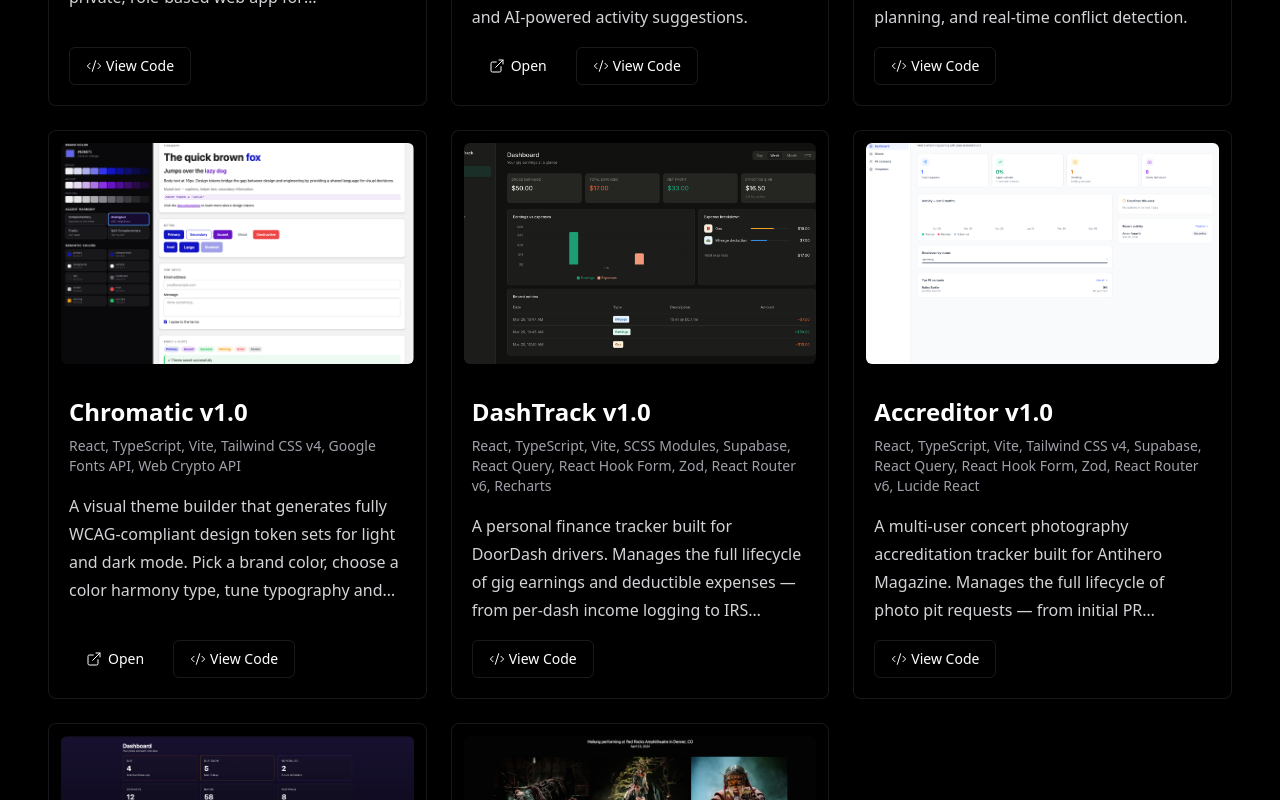
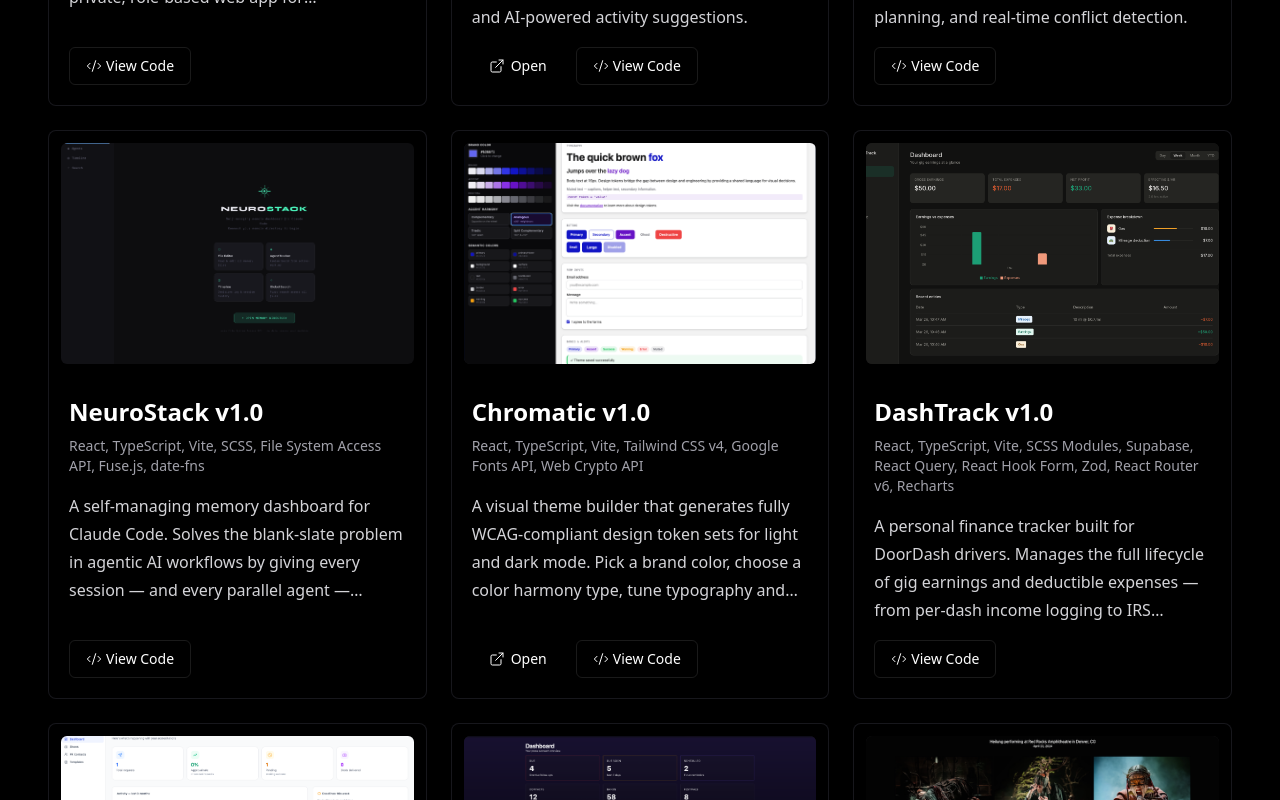
Before and after one commit to tworoniak/dev-portfolio-v2, a React (Vite) app: page / in a window 1280 px wide. Shown: the part 1020-1820 px from the top of the page. Built offline with nearby package versions, Linux system fonts and the light colour scheme.

Commit message:
update projects

```diff
--- a/src/data/projects.ts
+++ b/src/data/projects.ts
@@ -168,6 +168,48 @@
 
     lessons:
       "Building a monorepo from scratch with pnpm workspaces clarified how much friction shared types eliminate when the frontend and backend evolve together. Conflict detection as a pure function over plan items — comparing ISO time intervals — turned out to be the simplest and most testable part of the whole feature. Better Auth's drizzle adapter made session management feel native to the ORM layer rather than bolted on, though coordinating its required Zod v4 internals against the app's Zod v3 dependency required a targeted pnpm override to keep both working without interference.",
+  },
+  {
+    id: 'neurostack',
+    slug: 'neurostack',
+    title: 'NeuroStack v1.0',
+    description:
+      'A self-managing memory dashboard for Claude Code. Solves the blank-slate problem in agentic AI workflows by giving every session — and every parallel agent — shared, structured context. Reads and writes a directory of markdown memory files directly from the browser via the File System Access API, with a live file editor, multi-agent Kanban board, decisions timeline, and fuzzy full-text search.',
+    tech: [
+      'React',
+      'TypeScript',
+      'Vite',
+      'SCSS',
+      'File System Access API',
+      'Fuse.js',
+      'date-fns',
+    ],
+    image: '/images/projects/neurostack.png',
+    // liveUrl: 'https://your-neurostack-deployment.vercel.app',
+    codeUrl: 'https://github.com/tworoniak/neurostack',
+    featured: true,
+
+    problem:
+      "Every Claude Code session starts with zero context. There is no memory of which branches are active, which bugs were solved yesterday, which architecture decisions were already made, or what the other agents running in parallel are currently touching. The built-in MEMORY.md system has a 200-line cap, no structure, and no way to coordinate across multiple simultaneous agents — which meant constantly re-explaining context, re-solving known problems, and occasionally having parallel agents silently overwrite each other's work.",
+
+    solution:
+      'NeuroStack replaces the flat MEMORY.md file with a structured directory of purpose-built markdown files — a routing index, a live agent coordination file, per-project state files, a decisions log, a gotchas registry, and a rolling worklog. A Claude Code protocol enforces continuous writes during sessions rather than batch writes at the end, so parallel agents always see current state. The companion dashboard — a local Vite app using the File System Access API — surfaces all of this as a live UI: a file editor with save-on-⌘S, a Kanban board parsed directly from active-work.md, a chronological timeline of decisions and session history, and a fuzzy search across every memory file. No server, no database, no sync service — just markdown files on disk and a browser reading them.',
+
+    features: [
+      'File Editor — recursive file tree of all .md files in the memory directory, live textarea editor with dirty-state tracking, ⌘S to save, and line count display',
+      'Agent Tracker — Kanban board with Working / Blocked / Done columns parsed live from active-work.md; expandable cards show task, current action, files touched, and start time; quick-add form writes new agent entries directly to the file',
+      'Timeline — tabbed view of decisions.md and worklog.md rendered as a chronological feed with date markers; inline forms to append new decisions and session entries without leaving the dashboard',
+      'Global Search — Fuse.js fuzzy search across every loaded memory file, grouped results by file with matched line and line number, highlight of matched text, click-to-open in File Editor',
+      'File System Access API integration — directory picker with readwrite access, recursive .md file loading, 4-second polling interval for live updates from active Claude Code sessions',
+      'Memory template library — ready-to-copy MEMORY.md, active-work.md, decisions.md, gotchas.md, worklog.md, stack.md, infra.md, and a project file template pre-filled for a React/TypeScript workflow',
+      'CLAUDE.md template — drop-in file for each project root that instructs Claude Code to load the context layer on session start and follow the continuous-write protocol',
+    ],
+
+    architecture:
+      'NeuroStack is a zero-backend single-page application built with Vite and React 18. The core primitive is the useMemoryFS hook, which wraps the File System Access API to open a directory with readwrite permissions, recursively load all .md files into a Map keyed by relative path, and expose typed read and write operations. A useFileWatcher hook runs a setInterval at 4-second intervals to call refreshAll, keeping the in-memory file map current as Claude Code agents write to disk during active sessions. The useSearch hook wraps Fuse.js with a useMemo-based index built from all loaded file lines, returning grouped fuzzy matches with line numbers on each keystroke. Three parser modules — parseActiveWork, parseDecisions, and parseWorklog — transform raw markdown strings into typed arrays using regex-based section splitting, feeding the AgentTracker and Timeline views with structured data rather than raw text. Views are independently scoped functional components with no shared state beyond the directory object passed from App.tsx. Styling uses a single global CSS file with custom property tokens for the full dark-mode color system, with no CSS-in-JS or component-level style modules — keeping the bundle minimal and the token layer easy to theme. The Search view passes selected file paths back up to App.tsx, which injects them as a jumpToPath prop into FileEditor, enabling cross-view navigation without a router.',
+
+    lessons:
+      "The most important design decision was making the markdown format the source of truth rather than any internal state. Because parseActiveWork, parseDecisions, and parseWorklog operate on raw file strings, the dashboard degrades gracefully when files are hand-edited, malformed, or missing — it just shows less data rather than breaking. The polling approach for file watching turned out to be the right call over a more complex FileSystemObserver integration: Claude Code sessions write to disk frequently and in bursts, and a 4-second interval catches updates quickly enough to feel live without hammering the API. Building the CLAUDE.md protocol document alongside the code was unexpectedly clarifying — writing down the exact session-start and session-end steps for an AI agent forced precision about which files matter in which order, which fed back directly into the dashboard's information hierarchy.",
   },
   {
     id: 'chromatic',
```
Also changed, not shown: public/images/projects/neurostack.png (added).
